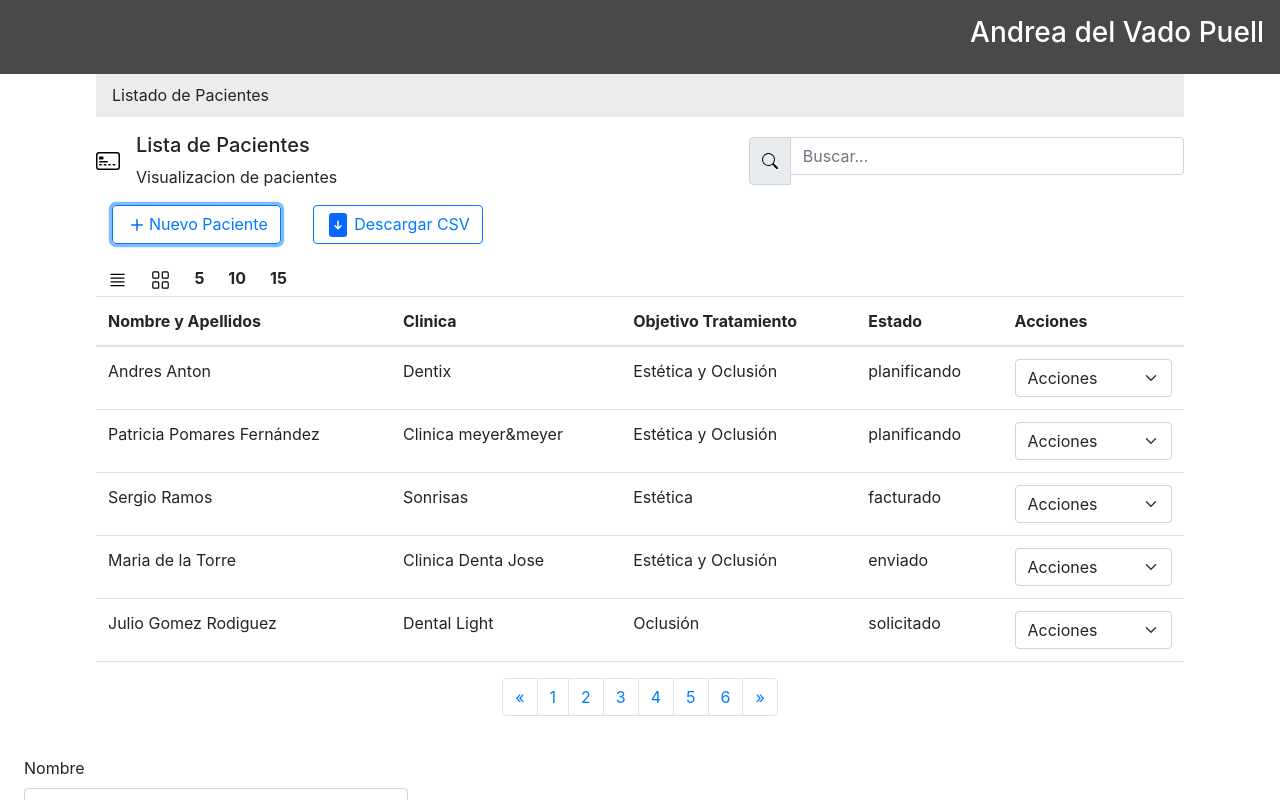
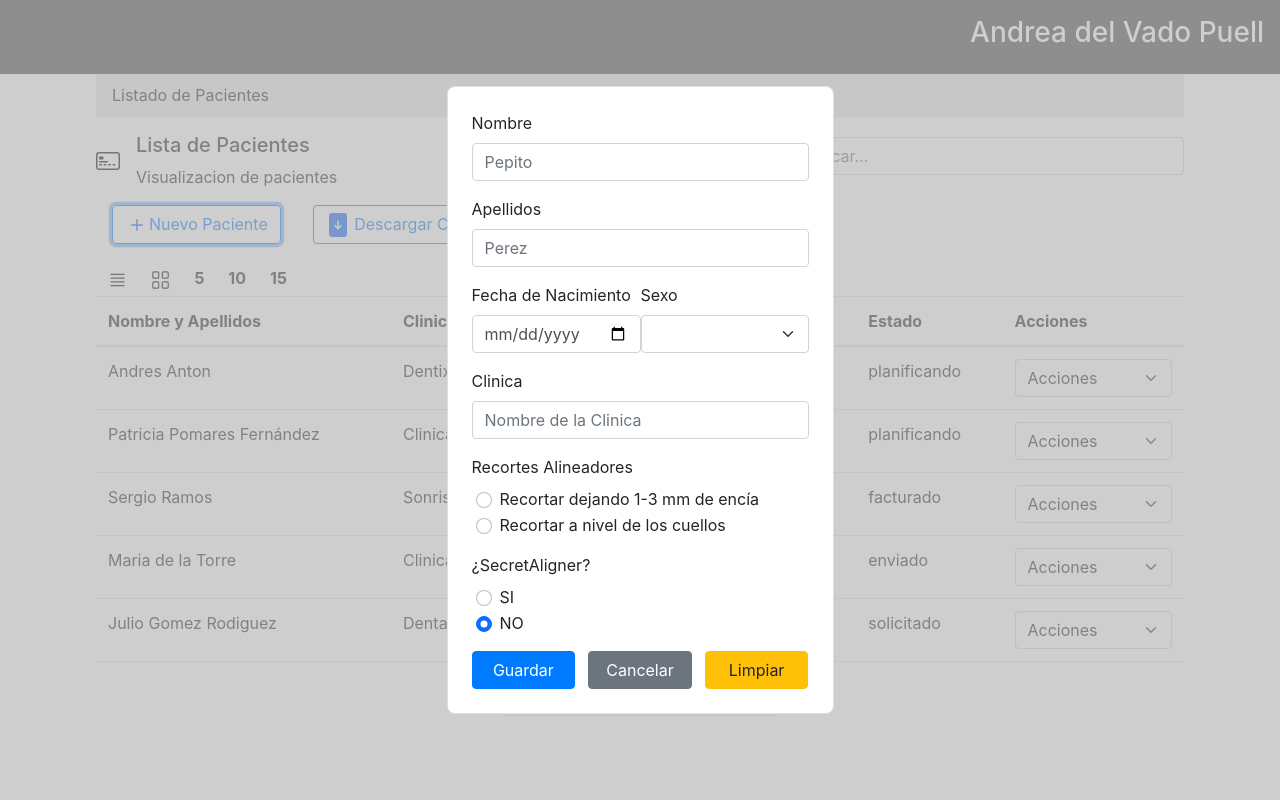
Before and after one commit to avadop/secret-aligner-prueba, an Angular app: page / in a window 1280 px wide. Both pictures are taken after a click on the button "Nuevo Paciente". Shown: the top 800 px of the page. Built offline with nearby package versions, Linux system fonts and the light colour scheme; data requests are answered from the project's data file.

Commit message:
guardar nuevo paciente

```diff
--- a/src/app/components/nuevo-paciente/nuevo-paciente.component.html
+++ b/src/app/components/nuevo-paciente/nuevo-paciente.component.html
@@ -1,4 +1,5 @@
-<div class="new-patient-modal" [formGroup]="formularioNuevoPaciente">
+<div class="new-patient-modal">
+  <div class="card" [formGroup]="formularioPaciente">
     <div formGroupName="datos_paciente">
       <div class="mb-3">
         <label for="nombreInput" class="form-label">Nombre</label>
@@ -26,18 +27,21 @@
     <div formGroupName="ficha_dental">
       <div class="mb-3">
         <label for="clinicaInput" class="form-label">Clinica</label>
-      <input type="text" class="form-control" id="clinicaInput" placeholder="Nombre de la Clinica" formControlName="clinica">
+        <input type="text" class="form-control" id="clinicaInput" placeholder="Nombre de la Clinica"
+          formControlName="clinica">
       </div>
 
       <div formGroupName="otros_datos">
         <div class="mb-3">
           <label class="form-label">Recortes Alineadores</label>
           <div class="form-check">
-          <input class="form-check-input" type="radio" id="enciaRadio" name="recorte_alineadores" value="Recortar dejando 1-3 mm de encía" formControlName="recorte_alineadores">
+            <input class="form-check-input" type="radio" id="enciaRadio" name="recorte_alineadores"
+              value="Recortar dejando 1-3 mm de encía" formControlName="recorte_alineadores">
             <label class="form-check-label" for="enciaRadio">Recortar dejando 1-3 mm de encía</label>
           </div>
           <div class="form-check">
-          <input class="form-check-input" type="radio" id="cuellosRadio" name="recorte_alineadores" value="Recortar a nivel de los cuellos" formControlName="recorte_alineadores">
+            <input class="form-check-input" type="radio" id="cuellosRadio" name="recorte_alineadores"
+              value="Recortar a nivel de los cuellos" formControlName="recorte_alineadores">
             <label class="form-check-label" for="cuellosRadio">Recortar a nivel de los cuellos</label>
           </div>
         </div>
@@ -45,11 +49,13 @@
         <div class="mb-3">
           <label class="form-label">¿SecretAligner?</label>
           <div class="form-check">
-          <input class="form-check-input" type="radio" name="secretretainer" [value]="true" id="SiRadio" formControlName="secretretainer">
+            <input class="form-check-input" type="radio" name="secretretainer" [value]="true" id="SiRadio"
+              formControlName="secretretainer">
             <label class="form-check-label" for="SiRadio">SI</label>
           </div>
           <div class="form-check">
-          <input class="form-check-input" type="radio" id="NoRadio" name="secretretainer" [value]="false" checked formControlName="secretretainer">
+            <input class="form-check-input" type="radio" id="NoRadio" name="secretretainer" [value]="false" checked
+              formControlName="secretretainer">
             <label class="form-check-label" for="NoRadio">NO</label>
           </div>
         </div>
@@ -58,9 +64,9 @@
 
     <div class="buttons-row">
       <button type="button" class="btn btn-primary" (click)="guardarPaciente()">Guardar</button>
-    <!-- Cancelar > cerrar el model, pero no borra los campos rellenos -->
-    <button type="button" class="btn btn-secondary">Cancelar</button>
+      <button type="button" class="btn btn-secondary" (click)="cerrar()">Cancelar</button>
       <button type="button" class="btn btn-warning" (click)="limpiarDatos()">Limpiar</button>
     </div>
 
   </div>
+</div>
--- a/src/app/components/nuevo-paciente/nuevo-paciente.component.scss
+++ b/src/app/components/nuevo-paciente/nuevo-paciente.component.scss
@@ -1,27 +1,43 @@
-.new-patient-modal{
+.new-patient-modal {
+  background-color: #b4b4b4a6;
+  display:flex;
+  justify-content: center;
+  align-items: center;
+  z-index: 3;
+  height: 100%;
+  width: 100%;
+  position: absolute;
+  top: 0;
+  cursor: pointer;
+
+  .card {
+    z-index: 5;
+    cursor: default;
+    border-radius: 0.5rem;
     padding: 1.5rem;
     max-width: 27rem;
 
-  .row-inputs-1{
-    display:flex;
+    .row-inputs-1 {
+      display: flex;
       justify-content: space-between;
-    .sex-input{
+      .sex-input {
         width: 10.5rem;
       }
     }
 
-  .form-check{
+    .form-check {
       margin-left: 0.5rem;
     }
 
-  .buttons-row{
-    display:flex;
+    .buttons-row {
+      display: flex;
       justify-content: space-between;
-    button{
+      button {
         width: 100%;
       }
-    .btn-secondary{
+      .btn-secondary {
         margin: 0 0.8rem;
       }
     }
   }
+}
--- a/src/app/components/nuevo-paciente/nuevo-paciente.component.ts
+++ b/src/app/components/nuevo-paciente/nuevo-paciente.component.ts
@@ -1,6 +1,5 @@
-import { Component, OnInit } from '@angular/core';
-import { FormBuilder, FormGroup } from '@angular/forms';
-import { PacienteService } from 'src/app/services/paciente.service';
+import { Component, EventEmitter, OnInit, Output, Input } from '@angular/core';
+import { FormGroup } from '@angular/forms';
 
 @Component({
   selector: 'app-nuevo-paciente',
@@ -8,40 +7,24 @@ import { PacienteService } from 'src/app/services/paciente.service';
   styleUrls: ['./nuevo-paciente.component.scss']
 })
 export class NuevoPacienteComponent implements OnInit {
-  formularioNuevoPaciente: FormGroup;
+  @Input() formularioPaciente: FormGroup;
 
-  constructor(private formBuilder: FormBuilder, private pacienteService: PacienteService) { }
+  @Output() accionesModal: EventEmitter<string> = new EventEmitter();
 
-  ngOnInit(): void {
-    this.crearFormulario();
-  }
+  constructor() { }
 
-  crearFormulario() {
-    this.formularioNuevoPaciente = this.formBuilder.group({
-      id: Math.random().toString(36).replace(/[^a-z0-9]+/g, '').substr(0, 13),
-      datos_paciente: this.formBuilder.group({
-        nombre: '',
-        apellidos: '',
-        fecha_nacimiento: '',
-        sexo: '',
-      }),
-      ficha_dental: this.formBuilder.group({
-        clinica: '',
-        otros_datos: this.formBuilder.group({
-          recorte_alineadores: '',
-          secretretainer: false
-        })
-      })
-    });
-  }
+  ngOnInit(): void { }
 
   guardarPaciente(){
-    this.pacienteService.crearPaciente(this.formularioNuevoPaciente.value).subscribe();
-    this.limpiarDatos();
+    this.accionesModal.emit("guardar");
   }
 
   limpiarDatos(){
-    this.crearFormulario();
+    this.accionesModal.emit("limpiar");
+  }
+
+  cerrar(){
+    this.accionesModal.emit("cancelar");
   }
 
 }
--- a/src/app/components/pagina-principal/pagina-principal.component.html
+++ b/src/app/components/pagina-principal/pagina-principal.component.html
@@ -15,10 +15,10 @@
     </div>
   </div>
   <div class="buttons">
-    <button type="button" class="btn btn-outline-primary"><img src="/assets/icons/plus.svg">Nuevo Paciente</button>
+    <button type="button" class="btn btn-outline-primary" (click)="abrirModalNuevoPaciente()"><img src="/assets/icons/plus.svg">Nuevo Paciente</button>
     <button type="button" class="btn btn-outline-primary"><img src="/assets/icons/file-arrow-down-fill.svg"> Descargar CSV</button>
   </div>
 <app-listado-pacientes [resumenTodosPacientes]="resumenPacientesFiltrados"></app-listado-pacientes>
 </div>
 
-<app-nuevo-paciente></app-nuevo-paciente>
+<app-nuevo-paciente *ngIf="nuevoPacienteModal" [formularioPaciente]="formularioNuevoPaciente" (accionesModal)="capturarAccionesModal($event)"></app-nuevo-paciente>
--- a/src/app/components/pagina-principal/pagina-principal.component.ts
+++ b/src/app/components/pagina-principal/pagina-principal.component.ts
@@ -1,6 +1,6 @@
 import { newArray } from '@angular/compiler/src/util';
 import { Component, OnInit } from '@angular/core';
-import { FormControl, FormGroup } from '@angular/forms';
+import { FormBuilder, FormControl, FormGroup } from '@angular/forms';
 import { ResumenPaciente } from 'src/app/interfaces/resumen_paciente.type';
 import { PacienteService } from 'src/app/services/paciente.service';
 
@@ -12,24 +12,62 @@ import { PacienteService } from 'src/app/services/paciente.service';
 export class PaginaPrincipalComponent implements OnInit {
   resumenPacientes: Array<ResumenPaciente> = new Array();
   resumenPacientesFiltrados: Array<ResumenPaciente> = new Array();
-  valorBusqueda:FormControl = new FormControl('');
+  valorBusqueda: FormControl = new FormControl('');
+  nuevoPacienteModal: boolean = false;
+  formularioNuevoPaciente: FormGroup;
 
-  constructor(private pacienteService: PacienteService) {}
+  constructor(private pacienteService: PacienteService, private formBuilder: FormBuilder) { }
 
-  ngOnInit():void {
+  ngOnInit(): void {
     this.pacienteService.getResumenTodosPacientes().subscribe(respuesta => {
       this.resumenPacientes = respuesta;
       this.resumenPacientesFiltrados = respuesta;
-    })
+    });
+    this.crearFormulario();
   }
 
-  realizarBusqueda(){
-    if(this.valorBusqueda.value.length >= 3){
+  realizarBusqueda() {
+    if (this.valorBusqueda.value.length >= 3) {
       this.resumenPacientesFiltrados = this.resumenPacientes.filter((resumen: ResumenPaciente) => resumen.nombre.toLocaleLowerCase().includes(this.valorBusqueda.value.toLowerCase()));
     } else {
       this.resumenPacientesFiltrados = this.resumenPacientes;
     }
   }
 
+  abrirModalNuevoPaciente() {
+    this.nuevoPacienteModal = true;
+  }
+
+  capturarAccionesModal(evento: string) {
+    if (evento === "cancelar") {
+      this.nuevoPacienteModal = false;
+    } else {
+      if (evento === "guardar") {
+        this.pacienteService.crearPaciente(this.formularioNuevoPaciente.value).subscribe();
+      }
+      this.crearFormulario();
+    }
+  }
+
+  crearFormulario() {
+    this.formularioNuevoPaciente = this.formBuilder.group({
+      id: Math.random().toString(36).replace(/[^a-z0-9]+/g, '').substr(0, 13),
+      datos_paciente: this.formBuilder.group({
+        nombre: '',
+        apellidos: '',
+        fecha_nacimiento: '',
+        sexo: '',
+      }),
+      ficha_dental: this.formBuilder.group({
+        clinica: '',
+        otros_datos: this.formBuilder.group({
+          recorte_alineadores: '',
+          secretretainer: false
+        })
+      })
+    });
+  }
+
+
 
 }
```
Lines whose indentation alone changed are shown as unchanged.
